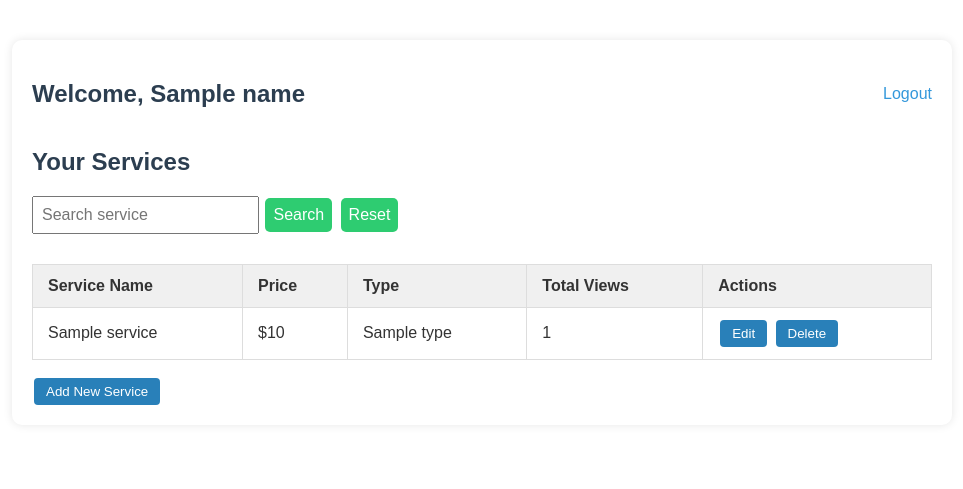
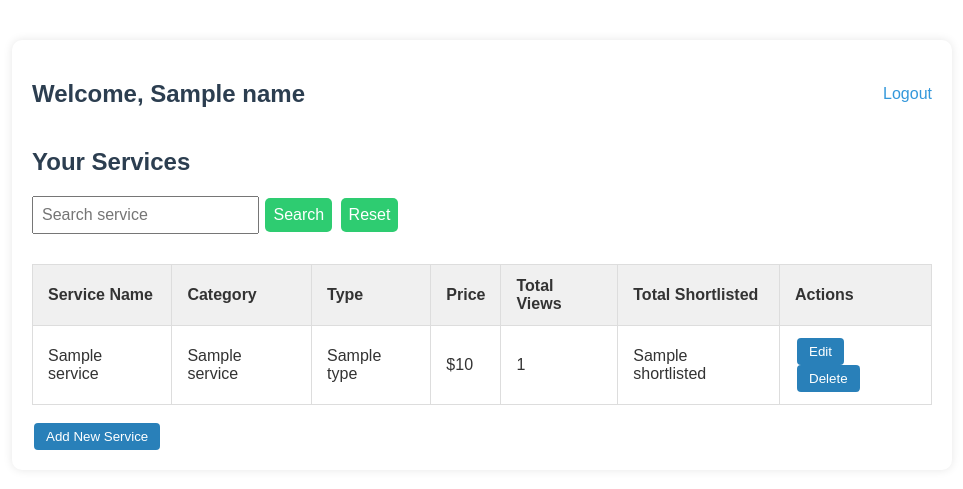
Before and after one commit to dchwo/ByteForce, a Flask app: template ByteForce-main/csit314/Templates/services.html in a window 1280 px wide. Shown: the top 489 px of the page, without its empty margins (158-1121 px from the left). Run offline with Flask 3, Linux system fonts and the light colour scheme; the template is opened without the code that fills it: most values are stand-ins (such as "Sample title", 1, 10 or a date in 2020); parts of the project's set-up code (start-up, migrations or seed data) failed here and were passed over.

Commit message:
Update services.html

```diff
--- a/ByteForce-main/csit314/Templates/services.html
+++ b/ByteForce-main/csit314/Templates/services.html
@@ -33,13 +33,15 @@
         <thead>
             <tr>
                 <th>Service Name</th>
+                <th>Category</th>
+                <th>Type</th>
                 <th>Price</th>
-                <th>Type</th>
 <!--
                 <th>Description</th>
                 <th>Status</th>
 -->
                 <th>Total Views</th>
+                <th>Total Shortlisted</th>
                 <th>Actions</th>
             </tr>
         </thead>
@@ -47,13 +49,15 @@
         {% for s in services %}
             <tr>
                 <td>{{ s.service_name }}</td>
+                <td>{{ s.category_name }}</td>
+                <td>{{ s.type }}</td>
                 <td>${{ s.price }}</td>
-                <td>{{ s.type }}</td>
 <!--
                 <td>{{ s.description }}</td>
                 <td>{{ s.status }}</td>
 -->
                 <td>{{ s.total_views }}</td>
+                <td>{{ s.shortlisted }}</td>
                 <td>
                     <a href="{{ url_for('updateCleanerListingPage.updateCleanerListing', id=s.id) }}">
                         <button type="button">Edit</button>
```
